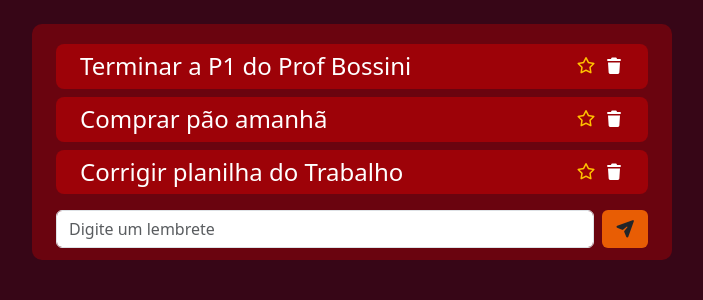
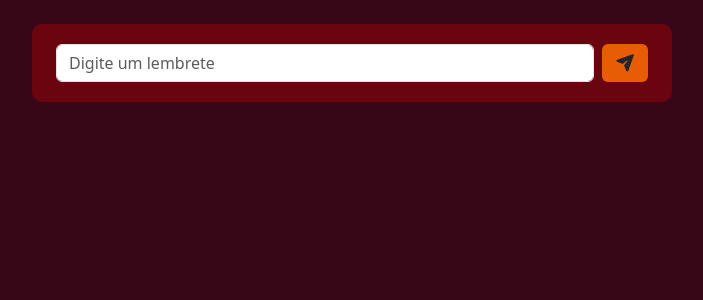
Before and after one commit to EmilyChagas/pdmt_p1, a React (Vite) app: page / in a window 1280 px wide. Shown: the top 300 px of the page, without its empty margins (288-991 px from the left). Built offline with nearby package versions, Linux system fonts and the light colour scheme.

Commit message:
feat(p1): exibe lista real

```diff
--- a/src/App.jsx
+++ b/src/App.jsx
@@ -5,11 +5,7 @@ import LembreteEntrada from './LembreteEntrada'
 import LembreteLista from './LembreteLista'
 export default class App extends React.Component {
   state = {
-    lembretes: [
-      { lembrete: 'Terminar a P1 do Prof Bossini'},
-       { lembrete: 'Comprar pão amanhã'},
-       { lembrete: 'Corrigir planilha do Trabalho'},
-    ]
+    lembretes: []
   }
 
 
@@ -22,10 +18,10 @@ export default class App extends React.Component {
   render() {
     return (
       <div
-        className="d-flex align-items-center justify-content-center m-auto w-50 p-12 mt-4 mb-4"
+        className="d-flex align-items-center justify-content-center m-auto w-50 p-12 mt-4"
         style={{ backgroundColor: '#6a040f', padding: 12, borderRadius: 10, color: '#e0e1dd'}}>
         <div
-          className="container">
+          className="container mb-2">
           <div
             className="col align-items-center justify-content-center">
             <div
```
